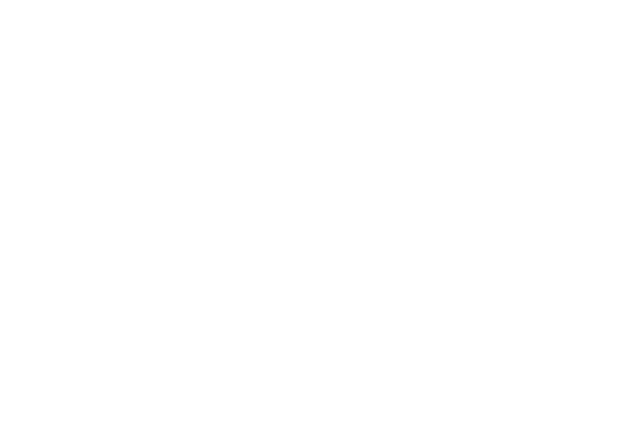
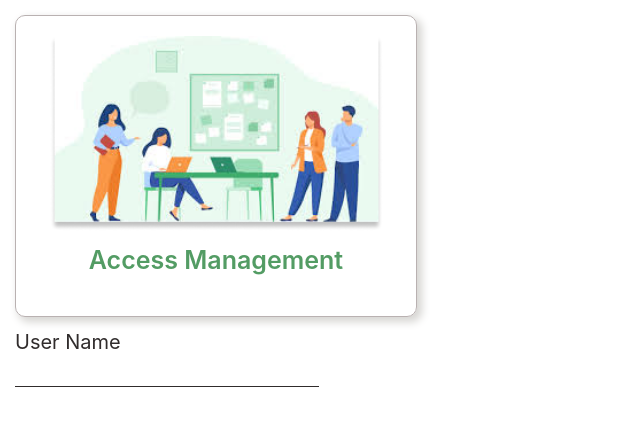
Before and after one commit to NishithHM/krishnanurseryFE, a React (Create React App) app: page / in a window 1280 px wide. Shown: the top 426 px of the page, without its empty margins (0-640 px from the left). Built offline with nearby package versions, Linux system fonts and the light colour scheme.

Commit message:
added landing page components

```diff
--- a/src/App.css
+++ b/src/App.css
@@ -1,5 +1,5 @@
 .App {
-  text-align: center;
+  min-height: 100vh;
 }
 
 .App-logo {
@@ -36,3 +36,8 @@
     transform: rotate(360deg);
   }
 }
+
+input:focus{
+  outline: none;
+  border-bottom: 1px solid #302C2C;
+}
--- a/src/App.js
+++ b/src/App.js
@@ -1,14 +1,16 @@
-import logo from './logo.svg';
-import {useState} from 'react'
 import './App.css';
-import axios from 'axios'
+import { Input, LandingTile } from './components';
+import access from "./assets/images/access.png";
 
 function App() {
 
   return (
     <div className="App">
-      <div>
-
+      <div style={{height:300,width:400, margin:"15px"}}>
+        <LandingTile image={access} title="Access Management" isDisabled={false}/>
+      </div>
+      <div style={{height:20, width:300, margin:"15px"}}>
+        <Input title="User Name" required={false} id="name"/>
       </div>
     </div>
   );
--- a/src/components/Input/index.js
+++ b/src/components/Input/index.js
@@ -0,0 +1,3 @@
+import Input from "./input";
+
+export default Input
--- a/src/components/Input/input.js
+++ b/src/components/Input/input.js
@@ -0,0 +1,20 @@
+import React from "react";
+import styles from "./input.module.css"
+import cx from 'classnames'
+
+const Input = (props) => {
+    const {title,required, onChange, id} = props
+  return (
+    <div>
+      <div className={styles.label}>
+        <label>{title}</label>
+        {required && <span className={cx({[`${styles.asterick}`]: required})}>*</span>}
+      </div>
+      <div>
+      <input onChange={(e)=>onChange(e, id)} className={styles.inputbox} type="text"/>
+      </div>
+    </div>
+  );
+};
+
+export default Input;
--- /dev/null
+++ b/src/components/Input/input.module.css
@@ -0,0 +1,25 @@
+.input{
+    height:20%;
+    width: 10%;
+    margin: 20px;
+}
+
+
+.label{
+    color:#302C2C;
+    font-size: 20px;
+    text-align: left;
+}
+
+.inputbox{
+    border:0;
+    border-bottom: 1px solid #302C2C;
+    width: 100%;
+    font-size: 18px;
+    padding-top: 10px;
+}
+
+.asterick{
+    color:#FF2400;
+    padding: 5px;
+}
--- a/src/components/LandingTile/index.js
+++ b/src/components/LandingTile/index.js
@@ -0,0 +1,3 @@
+import LandingTile from "./landingTile";
+
+export default LandingTile
--- a/src/components/LandingTile/landingTile.js
+++ b/src/components/LandingTile/landingTile.js
@@ -3,3 +3,22 @@
 title
 isDisabled
 */
+
+import React from "react";
+import styles from "./landingTile.module.css";
+import cx from 'classnames'
+const LandingTile = (props) => {
+const{image, title, isDisabled, onClick} = props
+  return (
+     <div  onClick={onClick} className={cx(styles.card, {[`${styles.disabled}`]: isDisabled})}>
+      <div className={styles.image}>
+        <img src={image} alt="Access Management" style={{width:'90%'}} />
+      </div>
+      <div className={styles.title}>
+        <span>{title}</span>
+      </div>
+    </div>
+  );
+};
+
+export default LandingTile;
--- /dev/null
+++ b/src/components/LandingTile/landingTile.module.css
@@ -0,0 +1,25 @@
+.card {
+  height: 100%;
+  width: 100%;
+  box-shadow: 4px 4px 8px 1px #d6d5d2;
+  border: 1px solid #b9b1b1;
+  border-radius: 10px;
+  cursor: pointer;
+  text-align: center;
+}
+
+.image {
+  padding: 10px;
+  margin: 10px 5px 0px 5px;
+}
+
+.title {
+  font-size: 25px;
+  font-weight: 600;
+  color: #539c64;
+}
+
+.disabled {
+  background-color: #d3d3d3 !important;
+  cursor: not-allowed !important;
+}
--- a/src/components/index.js
+++ b/src/components/index.js
@@ -0,0 +1,4 @@
+import LandingTile from "./LandingTile";
+import Input from "./Input";
+
+export {LandingTile, Input}
--- a/src/index.css
+++ b/src/index.css
@@ -5,6 +5,11 @@
     sans-serif;
   -webkit-font-smoothing: antialiased;
   -moz-osx-font-smoothing: grayscale;
+  min-height: 100vh;
+}
+
+html{
+  min-height: 100%;
 }
 
 code {
```
Also changed, not shown: src/assets/images/access.png (added), src/components/Input/input.css (deleted), src/components/LandingTile/landingTile.css (deleted), 1 other file (tests, documents, lock files or other folders).
